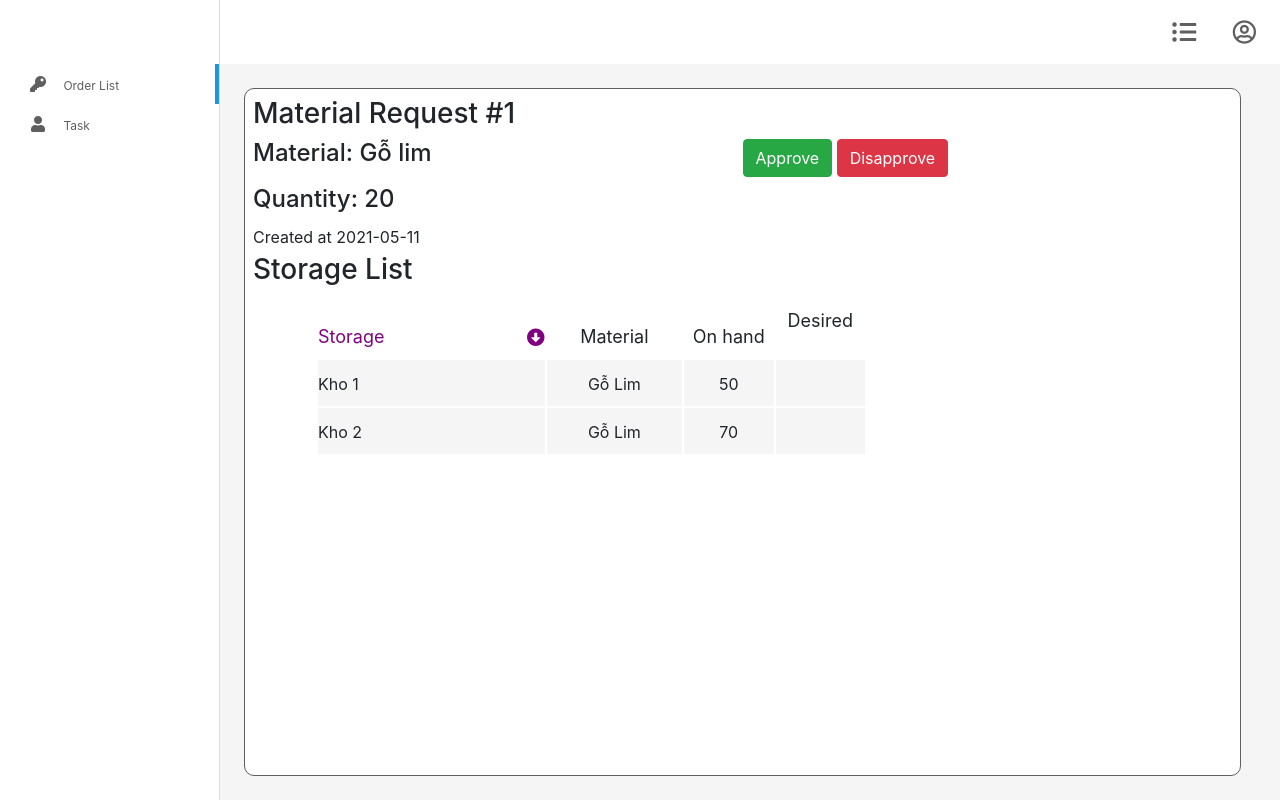
After one commit to HanhNguyenDuc/wood_producing_management, a Django app: template wood_producing/templates/wood_producing/producing_manager/approve_material_request.html in a window 1280 px wide. The commit adds this page. Run offline with Django 3.2, Linux system fonts and the light colour scheme; the template is opened without the code that fills it, so the values that code supplies are empty; some libraries are stand-ins or nearby versions.

Commit message:
approve request view

```diff
--- a/static/css/task_detail.css
+++ b/static/css/task_detail.css
@@ -41,3 +41,11 @@
   justify-content: center;
   padding-top: 10px;
 }
+.gray{
+  background-color: #f5f5f5;
+  width: 100%;
+  height: 100%;
+}
+.desired{
+  padding: 0;
+}
--- /dev/null
+++ b/wood_producing/templates/wood_producing/producing_manager/approve_material_request.html
@@ -0,0 +1,244 @@
+<!DOCTYPE html>
+<html lang="en">
+  <head>
+    <title>ALT F4</title>
+    <meta charset="UTF-8" />
+    <meta name="viewport" content="width=device-width, initial-scale=1.0" />
+    <meta http-equiv="X-UA-Compatible" content="IE=edge" />
+    <meta name="description" content="" />
+    <meta name="author" content="" />
+    <link href="/static/css/base.css" rel="stylesheet">
+    <link href="/static/css/new.css" rel="stylesheet">
+    <link href="/static/css/detail.css" rel="stylesheet">
+    <link href="/static/css/new_task.css" rel="stylesheet">
+    <link href="/static/css/foreman.css" rel="stylesheet">
+    <link href="/static/css/task_detail.css" rel="stylesheet">
+    <link href="/static/css/bootstrap-datepicker3.css" rel="stylesheet">
+
+    <link
+      rel="stylesheet"
+      href="https://maxcdn.bootstrapcdn.com/bootstrap/4.0.0/css/bootstrap.min.css"
+      integrity="sha384-Gn5384xqQ1aoWXA+058RXPxPg6fy4IWvTNh0E263XmFcJlSAwiGgFAW/dAiS6JXm"
+      crossorigin="anonymous"
+    />
+    <script
+      src="https://cdnjs.cloudflare.com/ajax/libs/jquery/3.6.0/jquery.js"
+      integrity="sha512-n/4gHW3atM3QqRcbCn6ewmpxcLAHGaDjpEBu4xZd47N0W2oQ+6q7oc3PXstrJYXcbNU1OHdQ1T7pAP+gi5Yu8g=="
+      crossorigin="anonymous">
+    </script>
+    <script
+      src="https://cdnjs.cloudflare.com/ajax/libs/popper.js/1.12.9/umd/popper.min.js"
+      integrity="sha384-ApNbgh9B+Y1QKtv3Rn7W3mgPxhU9K/ScQsAP7hUibX39j7fakFPskvXusvfa0b4Q"
+      crossorigin="anonymous"
+    ></script>
+    <script
+      src="https://maxcdn.bootstrapcdn.com/bootstrap/4.0.0/js/bootstrap.min.js"
+      integrity="sha384-JZR6Spejh4U02d8jOt6vLEHfe/JQGiRRSQQxSfFWpi1MquVdAyjUar5+76PVCmYl"
+      crossorigin="anonymous"
+    ></script>
+    <script src="https://cdnjs.cloudflare.com/ajax/libs/bootstrap-datepicker/1.9.0/js/bootstrap-datepicker.min.js"
+    integrity="sha512-T/tUfKSV1bihCnd+MxKD0Hm1uBBroVYBOYSk1knyvQ9VyZJpc/ALb4P0r6ubwVPSGB2GvjeoMAJJImBG12TiaQ=="
+    crossorigin="anonymous"></script>
+    <link rel="stylesheet" href="https://pro.fontawesome.com/releases/v5.10.0/css/all.css" integrity="sha384-AYmEC3Yw5cVb3ZcuHtOA93w35dYTsvhLPVnYs9eStHfGJvOvKxVfELGroGkvsg+p" crossorigin="anonymous"/>
+
+  </head>
+  <body class="authenticate">
+    <div class = "section-left">
+      <div class="siderbar">
+        <div class="kizukai-logo">
+
+        </div>
+        <div class="menu-left text-left">
+          <ul>
+              <li class= 'active' >
+                <a href="#">
+                  <span><i class="fa fa-key center"></i></span> Order List
+                </a>
+              </li>
+              <li>
+                <a href="#">
+                  <span><i class="fa fa-user center"></i></span> Task
+                </a>
+              </li>
+          </ul>
+        </div>
+      </div>
+    </div>
+    <div class = "section-right">
+      <header>
+        <div class="container-fluid">
+          <div class="row">
+            <div class="title-header">
+
+            </div>
+
+            <div class="navbar-right">
+              <a href="#">
+                <i class="fa fa-list-ul"></i>
+              </a>
+              <a href="#" class = "dropdown-custoggle">
+                <i class="far fa-user-circle"></i>
+              </a>
+              <ul class="cusdropdown">
+                <li>
+                  <a class="dropdown-item"  >
+                    <span><i class="far fa-user"></i></span> fasdfasd
+                  </a>
+                </li>
+                  <li>
+                    <a class="dropdown-item">
+                      <span><i class="far fa-address-book"></i></span> asd
+                    </a>
+                  </li>
+                <li>
+                  <a class="dropdown-item">
+                    <span><i class="fas fa-sign-out-alt" id="current-account"></i>asdfasd
+                    </span>
+                  </a>
+                </li>
+              </ul>
+            </div>
+          </div>
+        </div>
+      </header>
+      <div class ="main">
+        <div class="order_list">
+          <div class = "list_header">
+            <h3 class = "title">
+              Material Request #1
+            </h3>
+            <input type="hidden" id="task_id" value="1">
+          </div>
+          <div class = "detail_body" id="task_detail">
+            <div class = "detail line">
+              <div class="left">
+                <h4>Material: Gỗ lim</h4>
+              </div>
+              <div class="right">
+                <div>
+                  <button type ="button" class="btn btn-success" onclick="approveTask(this)">Approve</button>
+                  <button type ="button" class="btn btn-danger" onclick="disapproveTask(this)">Disapprove</button>
+                </div>
+              </div>
+            </div>
+            <div class = "detail line">
+              <h4> Quantity: 20</h4>
+            </div>
+            <div class = "detail line">
+              <span>Created at 2021-05-11<span>
+            </div>
+            <div class="detail line">
+              <h3> Storage List</h3>
+            </div>
+            <form>
+              <div class="detail_task_table">
+                <div class="detail_task_table_row header">
+                  <div class = "task_column name">
+                    Storage <i class="fas fa-arrow-alt-circle-down" onclick="toggleDetail(this)"></i>
+                  </div>
+                  <div class = "task_column foreman">
+                    Material
+                  </div>
+                  <div class = "task_column on_hand">
+                    On hand
+                  </div>
+                  <div class = "task_column desired">
+                    Desired
+                  </div>
+                </div>
+                <div class="detail_task_table_row">
+                  <div class = "task_column name">
+                    Kho 1
+                  </div>
+                  <div class = "task_column foreman">
+                    Gỗ Lim
+                  </div>
+                  <div class = "task_column priority">
+                    50
+                  </div>
+                  <div class = "task_column desired">
+                    <input
+                    class="field_input gray"
+                    id="email-login"
+                    type="number"
+                    value=""
+                    name=""
+                  />
+                  </div>
+                </div>
+                <div class="detail_task_table_row">
+                  <div class = "task_column name">
+                    Kho 2
+                  </div>
+                  <div class = "task_column foreman">
+                    Gỗ Lim
+                  </div>
+                  <div class = "task_column priority">
+                    70
+                  </div>
+                  <div class = "task_column desired">
+                    <input
+                    class="field_input gray"
+                    id="email-login"
+                    type="number"
+                    value=""
+                    name=""
+                  />
+                  </div>
+                </div>
+              </div>
+              <input type="hidden" name="request_id" value="1">
+              <input type="submit" style="display: none;" id="submit_btn">
+            </form>
+          </div>
+        </div>
+      </div>
+    </div>
+  </body>
+  <script>
+  $(".datepicker").datepicker({
+    orientation: "bottom left",
+    autoclose: true
+  });
+  $(".esimatepicker").datepicker({
+    orientation: "bottom left",
+    autoclose: true
+  });
+  $('.dropdown-custoggle').click(function () {
+    $('.cusdropdown').toggle();
+  });
+  function toggleDetail(elem) {
+    var array =  $(elem).parent().parent().parent().find(".detail_task_table_row");
+    for (let index = 1; index < array.length; index++) {
+      const element = array[index];
+      $(element).toggle();
+    }
+  }
+  function toggleFilter(elem) {
+    $(".filter").toggle();
+  }
+  function deleteTask(elem) {
+    var id = $("#task_id").val();
+    $.ajax({
+      type: "POST",
+      data: {task_id: id},
+      url: "/api/task/delete_task",
+      success: function (data) {
+        $(elem).parent().parent().parent().remove();
+      }
+    })
+  }
+  function toggleStorage(elem) {
+    var value =  $(elem).val();
+    if(value == "Completed"){
+      $("#select_storage").toggle();
+    }
+  }
+  function approveTask(elem) {
+    $("#submit_btn").click();
+  }
+  function disapproveTask(elem) {
+
+  }
+  </script>
+</html>
```
Also changed, not shown: static/css/approve.css (added, +13 -0 lines), wood_producing/templates/wood_producing/producing_manager/list_material_request.html (added, +169 -0 lines).
